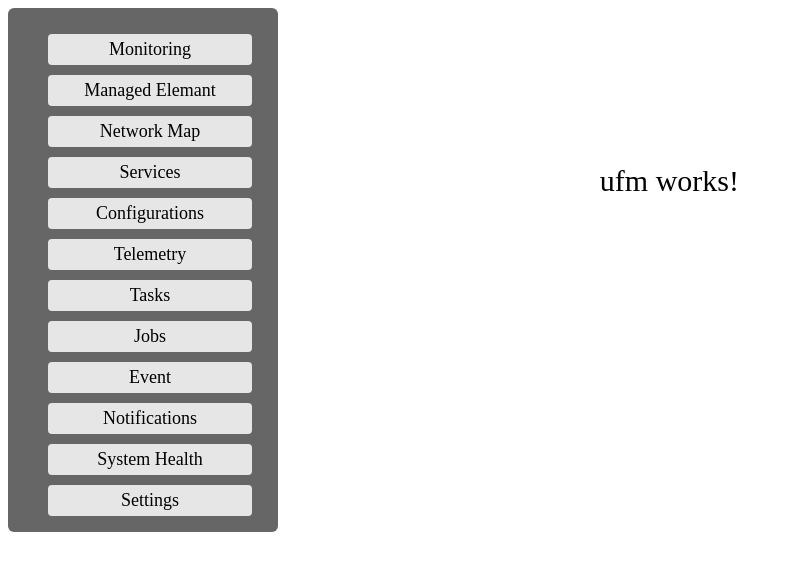
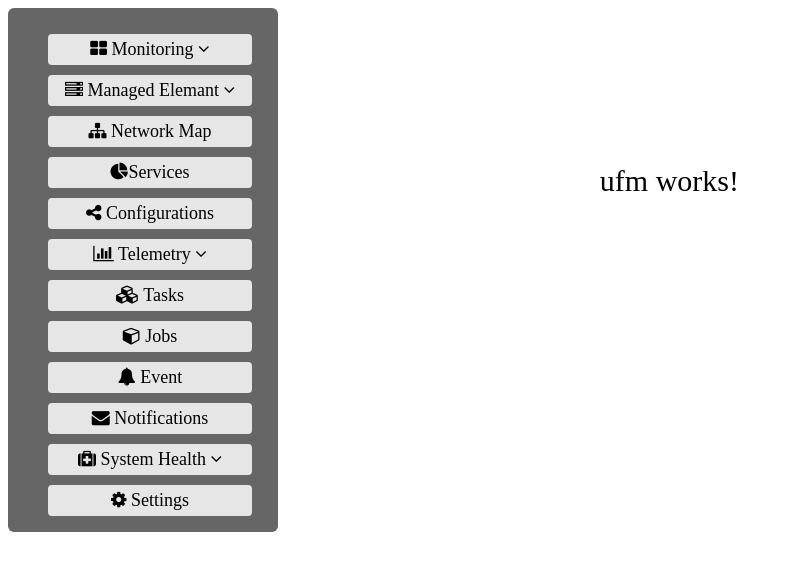
Before and after one commit to Tala-Boss/Angular, an Angular app: page /ufm in a window 1280 px wide. Shown: the top 570 px of the page, without its empty margins (0-791 px from the left). Built offline with nearby package versions, Linux system fonts and the light colour scheme.

Commit message:
Update app.component.html

```diff
--- a/src/app/app.component.html
+++ b/src/app/app.component.html
@@ -1,30 +1,40 @@
+
+
 <div  id="first">
 
 <nav>
   <ul>
-    <a routerLink="/first-component" routerLinkActive="active">Monitoring</a>
+    <a routerLink="/first-component" routerLinkActive="active">
+        <i class="fa fa-th-large" aria-hidden="true"></i>
+         Monitoring
+         <i class="fa fa-angle-down" aria-hidden="true"></i>
+     </a>
     <br>
-    <a>Managed Elemant</a>
+    <a> <i class="fa fa-server" aria-hidden="true"></i> Managed Elemant
+    <i class="fa fa-angle-down" aria-hidden="true"></i></a>
     <br>
-    <a>Network Map</a>
+    <a><i class="fa fa-sitemap" aria-hidden="true"></i> Network Map</a>
     <br>
-    <a>Services</a>
+    <a><i class="fa fa-pie-chart" aria-hidden="true"></i>Services</a>
     <br>
-    <a>Configurations</a>
+    <a> <i class="fa fa-share-alt"></i> Configurations</a>
     <br>
-    <a>Telemetry</a>
+    <a> <i class="fa fa-bar-chart" aria-hidden="true"></i> Telemetry
+      <i class="fa fa-angle-down" aria-hidden="true"></i></a>
     <br>
-    <a>Tasks</a>
+    <a><i class="fa fa-cubes" aria-hidden="true"></i> Tasks</a>
     <br>
-    <a>Jobs</a>
+    <a><i class="fa fa-cube" aria-hidden="true"></i> Jobs</a>
     <br>
-    <a>Event</a>
+    <a> <i class="fa fa-bell"></i> Event</a>
     <br>
-    <a>Notifications</a>
+    <a><i class="fa fa-envelope"></i> Notifications</a>
     <br>
-    <a>System Health</a>
+    <a><i class="fa fa-medkit" aria-hidden="true"></i> System Health
+        <i class="fa fa-angle-down" aria-hidden="true"></i></a>
     <br>
-    <a routerLink="/second-component" routerLinkActive="active">Settings</a>
+
+    <a routerLink="/second-component" routerLinkActive="active"> <i class="fa fa-gear"></i> Settings</a>
 
   </ul>
 </nav>
@@ -33,4 +43,5 @@
 <router-outlet></router-outlet>
 </div>
 
-<script src='https://kit.fontawesome.com/a076d05399.js'></script>
+<link href="https://fonts.googleapis.com/icon?family=Material+Icons" rel="stylesheet">
+<link rel="stylesheet" href="https://cdnjs.cloudflare.com/ajax/libs/font-awesome/4.7.0/css/font-awesome.min.css">
```
